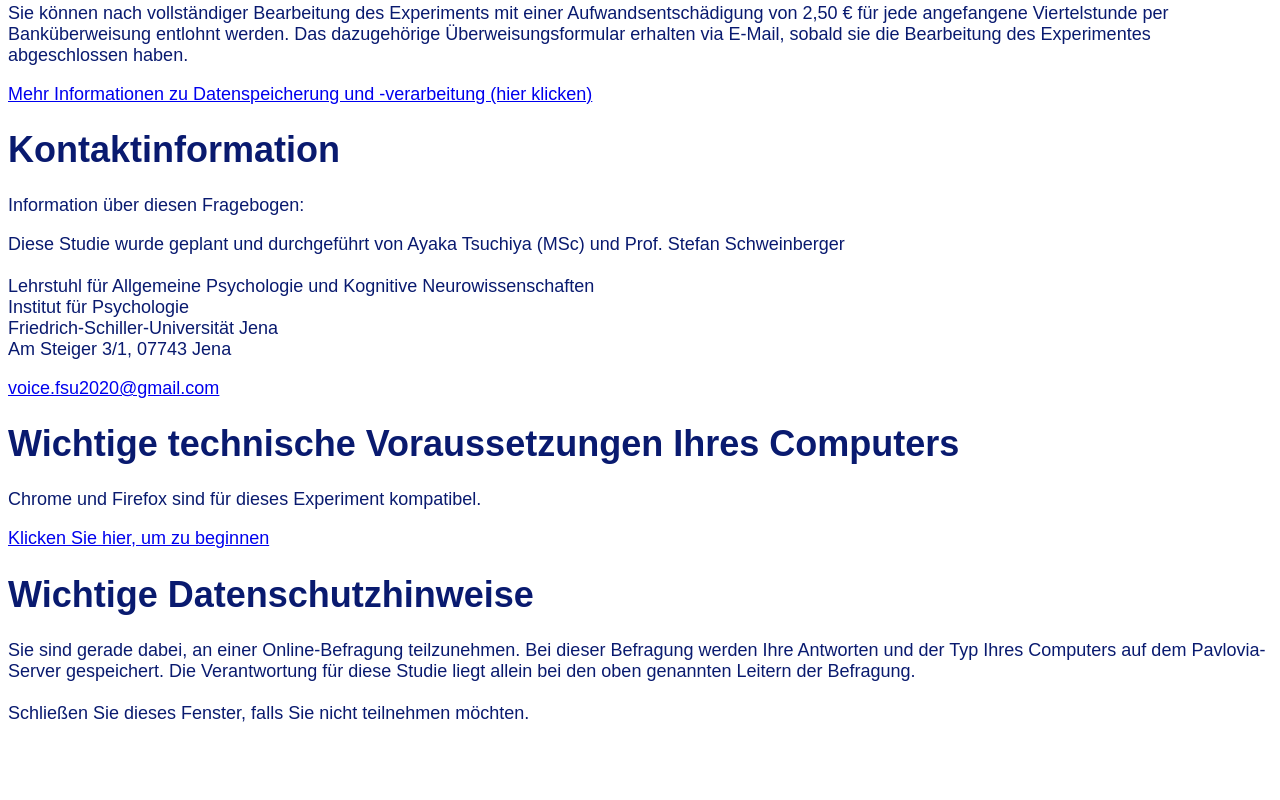
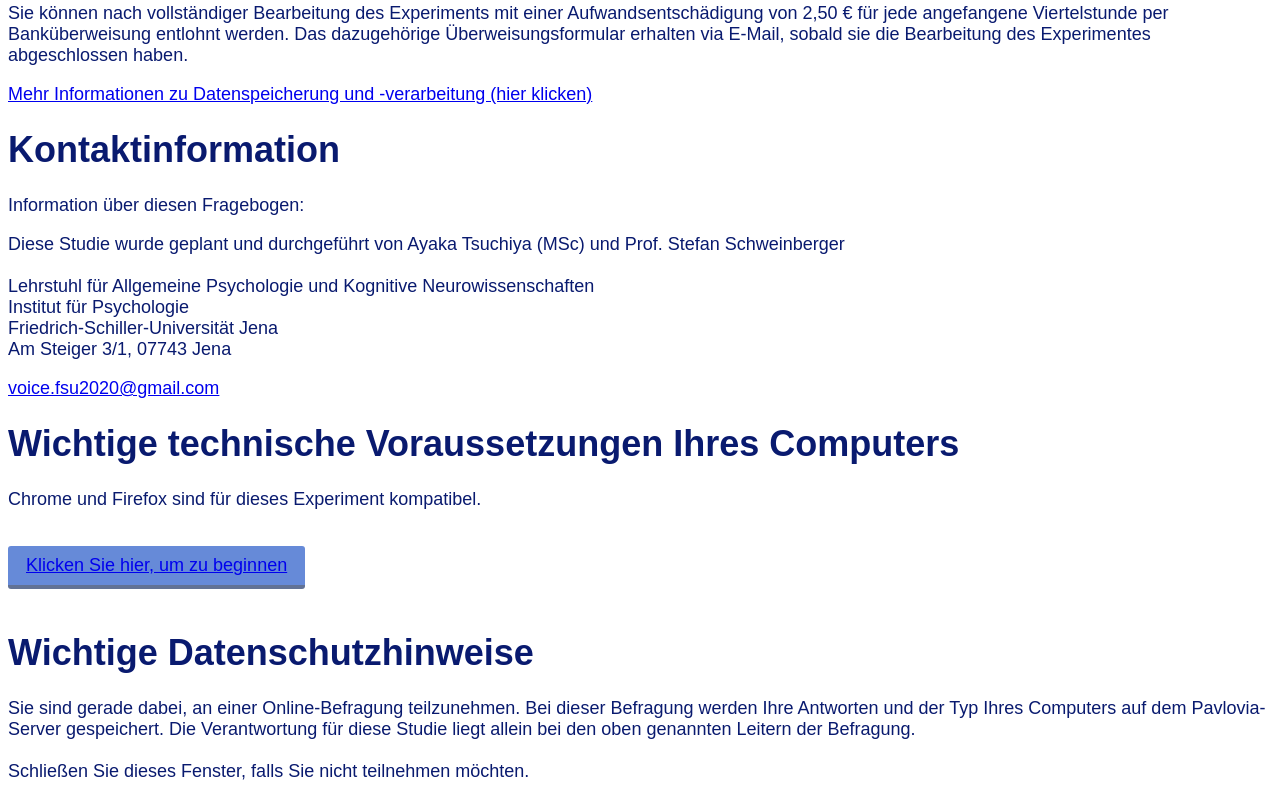
Before and after one commit to AyakaTsuchiya/stimmforschung1, a plain HTML site: page index.html in a window 1280 px wide. Shown: the part 903-1703 px from the top of the page. Before the commit the page ends 1645 px from the top, so only its background shows below. Drawn offline with Linux system fonts and the light colour scheme.

Commit message:
Update index.html

```diff
--- a/index.html
+++ b/index.html
@@ -32,7 +32,7 @@
 <h1>Wichtige technische Voraussetzungen Ihres Computers</h1>
 <p>Chrome und Firefox sind für dieses Experiment kompatibel.</p>
 
-<p class="box"><a href="https://run.pavlovia.org/Maria-Kezia/exp_asd1/">Klicken Sie hier, um zu beginnen</a></p>
+<p class="btn-square"><a href="https://run.pavlovia.org/Maria-Kezia/exp_asd1/">Klicken Sie hier, um zu beginnen</a></p>
 
 <h1>Wichtige Datenschutzhinweise</h1>
 <p>Sie sind gerade dabei, an einer Online-Befragung teilzunehmen. Bei dieser Befragung werden Ihre Antworten und der Typ Ihres Computers auf dem Pavlovia-Server gespeichert. Die Verantwortung für diese Studie liegt allein bei den oben genannten Leitern der Befragung.<br><br>Schließen Sie dieses Fenster, falls Sie nicht teilnehmen möchten.</p>
```
